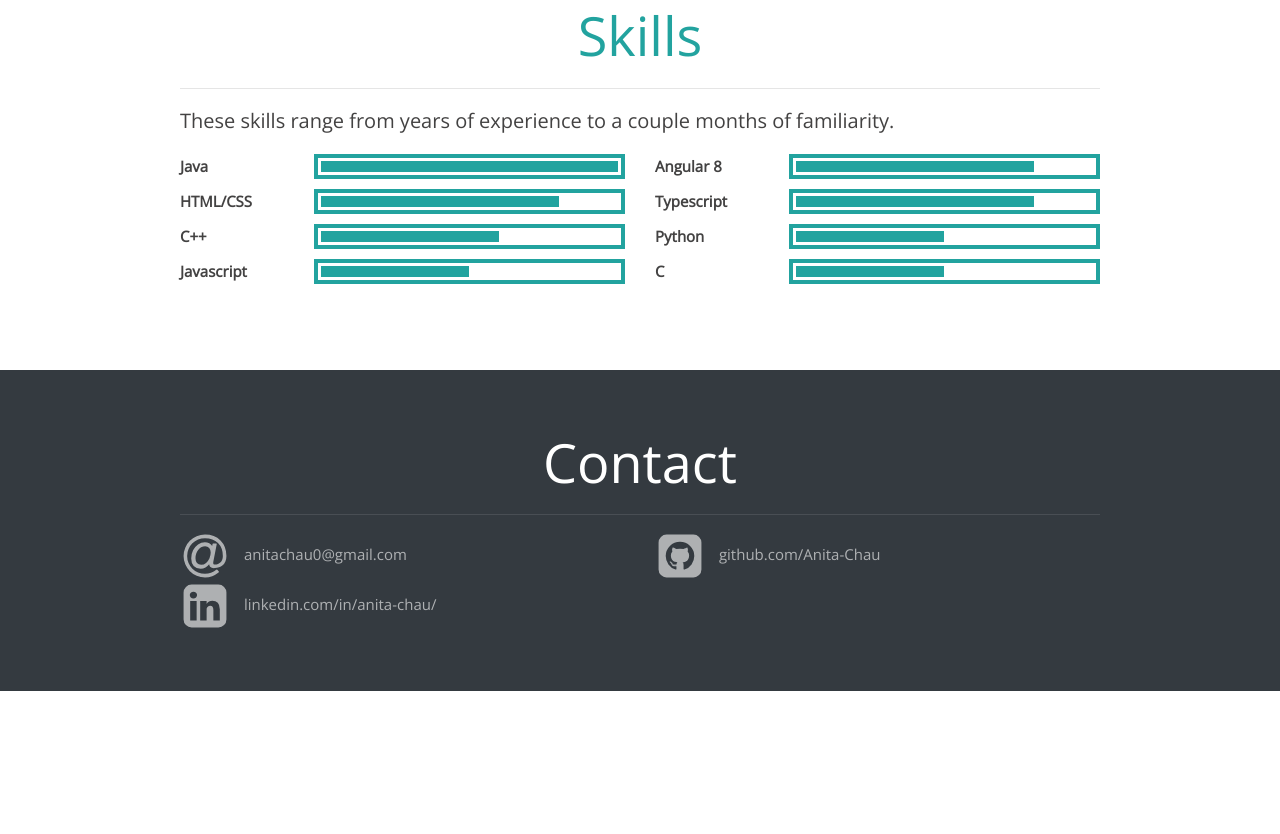
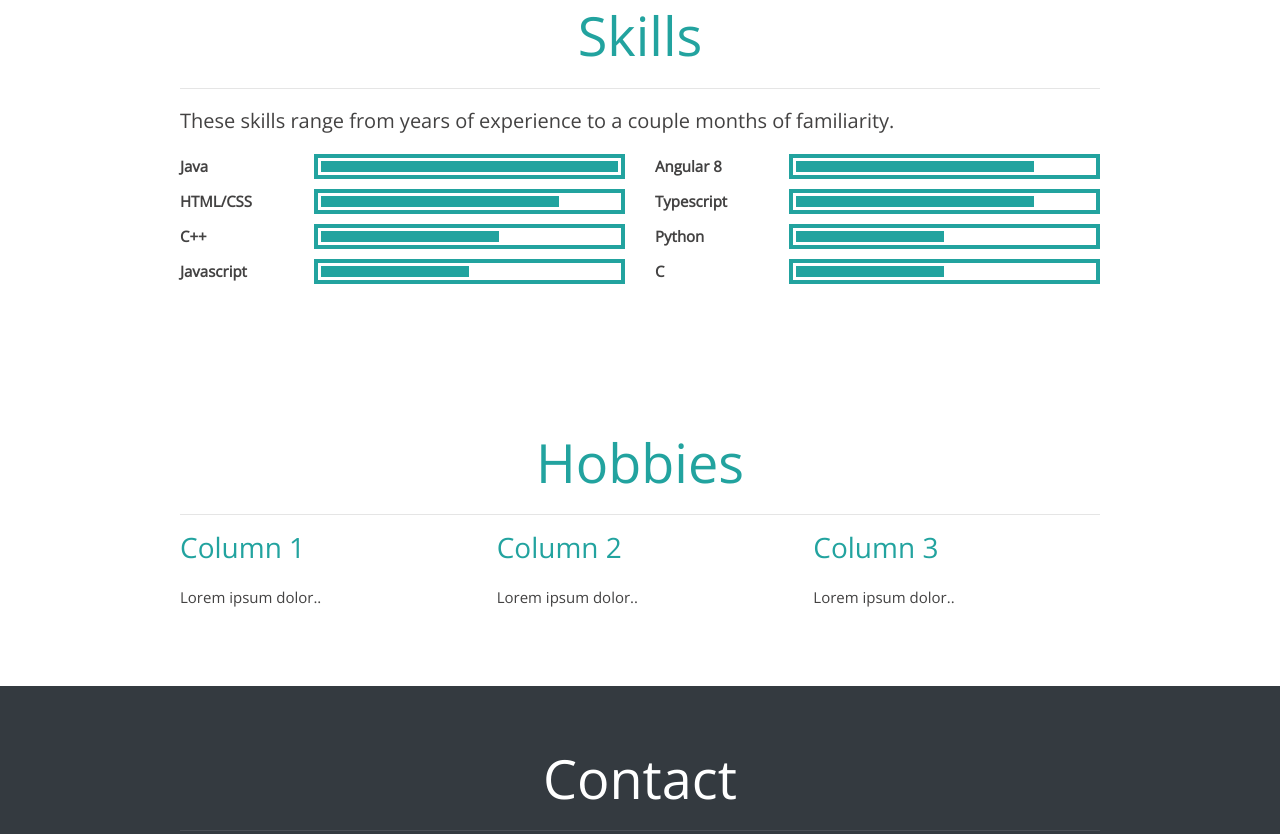
Before and after one commit to Anita-Chau/Anita-Chau.github.io, a plain HTML site: page index.html in a window 1280 px wide. Shown: the part 1964-2798 px from the top of the page. Before the commit the page ends 2655 px from the top, so only its background shows below. Drawn offline with nearby package versions, Linux system fonts and the light colour scheme.

Commit message:
added hobbies column formatting

```diff
--- a/index.html
+++ b/index.html
@@ -41,6 +41,9 @@
       </li> -->
       <li class="nav-item">
         <a class="nav-link" href="#skills">Skills</a>
+      </li>
+      <li class="nav-item">
+        <a class="nav-link" href="#hobbies">Hobbies</a>
       </li>
       <li class="nav-item">
         <a class="nav-link" href="#contact">Contact</a>
@@ -249,6 +252,29 @@
     </div>
   </div>
 
+  <div id="misc" class="misc">
+    <div class="container">
+      <div>
+        <h2> Hobbies </h2>
+        <hr>
+        <div class="row">
+          <div class="col-sm-4">
+            <h3>Column 1</h3>
+            <p>Lorem ipsum dolor..</p>
+          </div>
+          <div class="col-sm-4">
+            <h3>Column 2</h3>
+            <p>Lorem ipsum dolor..</p>
+          </div>
+          <div class="col-sm-4">
+            <h3>Column 3</h3>
+            <p>Lorem ipsum dolor..</p>
+          </div>
+        </div>
+      </div>
+    </div>
+  </div>
+
   <!-- define contact footer pane -->
   <div id="contact" class="contact bg-dark">
     <div class="container">
```
